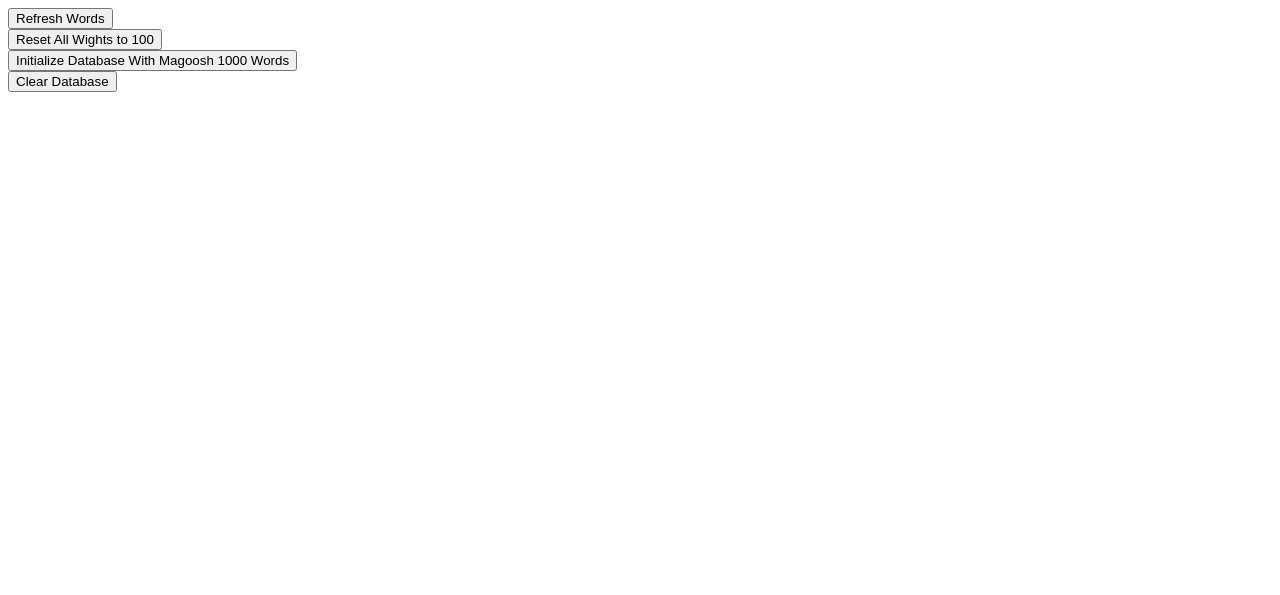
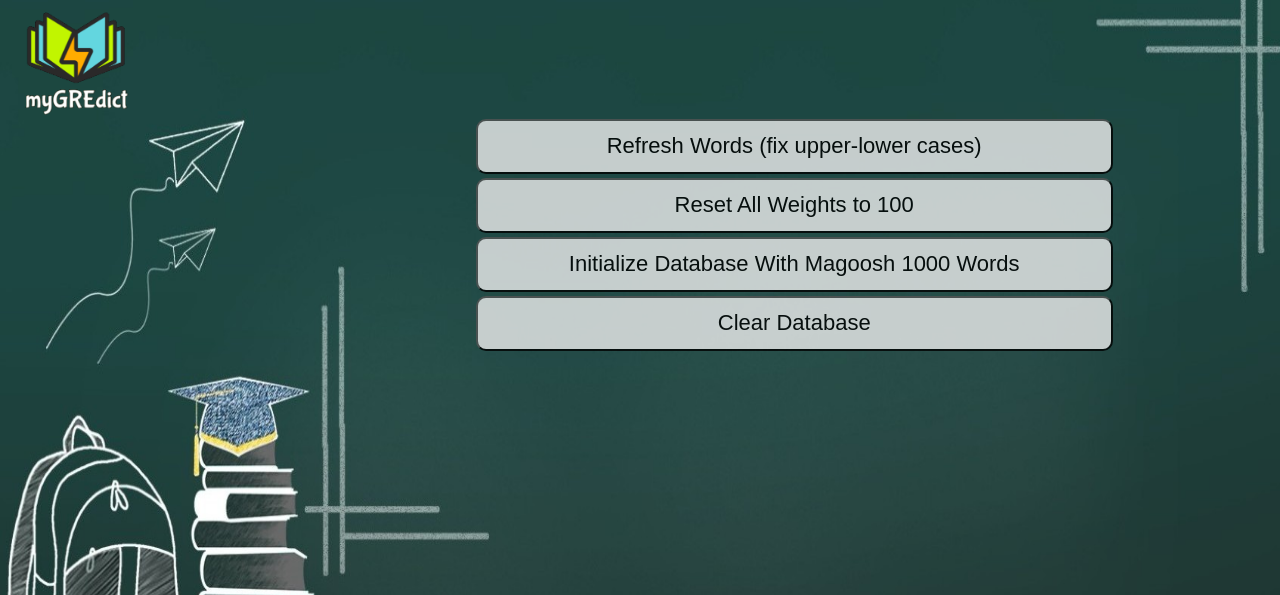
Before and after one commit to mridul133/My-GRE-Dict, a Django app: page /manage/ in a window 1280 px wide. Shown: the top 595 px of the page. Run offline with Django 3.2, Linux system fonts and the light colour scheme; some libraries are stand-ins or nearby versions.

Commit message:
Basic CSS added

```diff
--- a/pages/views.py
+++ b/pages/views.py
@@ -3,6 +3,7 @@ from django.http import HttpResponse
 import json
 import os
 from pages.models import Word
+from django.contrib import messages
 
 
 # Create your views here.
@@ -44,8 +45,8 @@ def initialize_db_with_magoosh1000(request):
     cnt = 0
     for curr in data:
         cnt += 1
-        if(cnt >= 20):
-            break
+        # if(cnt >= 20):
+        #     break
 
         curr['word'] = fix_lower_upper(curr['word'])
         curr['pos'] = fix_lower_upper(curr['pos'])
@@ -53,6 +54,9 @@ def initialize_db_with_magoosh1000(request):
         curr['example'] = fix_lower_upper(curr['example'])
 
         Word.objects.create(Word = curr['word'], POS = curr['pos'], Definition = curr['definition'], Example = curr['example'], Weight = 100.0, AppearCnt = 0)
+
+    messages.success(request, "Initialization successfull !")
+
 
     return HttpResponse("""<html><script>window.location.replace('/manage');</script></html>""")
 
@@ -64,6 +68,8 @@ def reset_all_weights_to_max(request):
     for word in all_words:
         word.Weight = 100.0
         word.save()
+
+    messages.success(request, "Weights have been reset successfully !")
 
     return HttpResponse("""<html><script>window.location.replace('/manage');</script></html>""")
 
@@ -79,11 +85,14 @@ def refresh_words(request):
         word.Example = fix_lower_upper(word.Example)
         word.save()
 
+    messages.success(request, "Words have been refreshed successfully !")
+
     return HttpResponse("""<html><script>window.location.replace('/manage');</script></html>""")
 
 
 def clear_database(request):
     Word.objects.all().delete()
+    messages.success(request, "Database has been cleared successfully !")
     return HttpResponse("""<html><script>window.location.replace('/manage');</script></html>""")
 
 
--- a/static/style.css
+++ b/static/style.css
@@ -1,5 +1,42 @@
-.testclass
-{
-    font-size: 50px;
-    color: red;
+body {
+    background: url('background.jpg') no-repeat center center fixed;
+    background-size: 100% 100%;
 }
+
+.logo {
+    margin-left: 1%;
+    height: 8%;
+    width: 9%;
+    cursor: pointer;
+}
+
+.word_container {
+    margin-left: 37%;
+}
+
+.manage_btn_container {
+    margin-left: 37%;
+}
+
+.manage_btn {
+    font-size: 22px;
+    width: 80%;
+    height: 55px;
+    margin-bottom: 4px;
+    border-radius: 10px;
+    opacity: 0.8;
+    cursor: pointer;
+}
+
+.alert_success {
+    width: 40%;
+    margin-left: 30%;
+    position: fixed;
+    background-color: #5dce8c;
+    opacity: 0.75;
+    padding: 15px;
+    border-radius: 10px;
+    font-size: 22px;
+    top: 10px;
+    text-align: center;
+}
--- a/templates/manage.html
+++ b/templates/manage.html
@@ -2,22 +2,47 @@
 <html>
 
 <head>
+    {% load static %}
+    <link rel="stylesheet" href="{% static 'style.css' %}">
 </head>
 
 <body>
 
+    <a href="/"><img src="{% static 'logo.png' %}" class="logo" onclick="."></a>
+
+
+    {%if messages %} {% for msg in messages %}
+    <div class="alert_success" id="msg" role="alert"> {{ msg }} </div>
+    {% endfor %} {% endif %}
+    <div class="manage_btn_container">
+
+
         <form action='refresh_words' method='GET'>
-        <button type='submit'>Refresh Words</button>
+            <button class="manage_btn" type='submit'>Refresh Words (fix upper-lower cases) </button>
         </form>
         <form action='reset_all_weights_to_max' method='GET'>
-        <button type='submit'>Reset All Wights to 100</button>
+            <button class="manage_btn" type='submit' onclick="return confirm('Are you sure?');">Reset All Weights to 100</button>
         </form>
         <form action='initialize_db_with_magoosh1000' method='GET'>
-        <button type='submit'>Initialize Database With Magoosh 1000 Words</button>
+            <button class="manage_btn" type='submit' onclick="return confirm('Are you sure? Only magoosh 1000 words will remain in the databse.');">Initialize Database With Magoosh 1000 Words</button>
         </form>
         <form action='clear_db' method='GET'>
-        <button type='submit'>Clear Database</button>
+            <button class="manage_btn" type='submit' onclick="return confirm('Are you sure? There will be no word in the databse.');">Clear Database</button>
         </form>
+    </div>
+
+
+
+    <script src="http://ajax.googleapis.com/ajax/libs/jquery/1.9.1/jquery.min.js"></script>
+
+
+    <script>
+        setTimeout(function() {
+            if ($('#msg').length > 0) {
+                $('#msg').remove();
+            }
+        }, 3000)
+    </script>
 
 </body>
 
```
Also changed, not shown: My_GRE_Dict/settings.py (+11 -0 lines), templates/home.html (+9 -6 lines), db.sqlite3, static/background.jpg (added), static/logo.png (added). Lines whose indentation alone changed are shown as unchanged.
